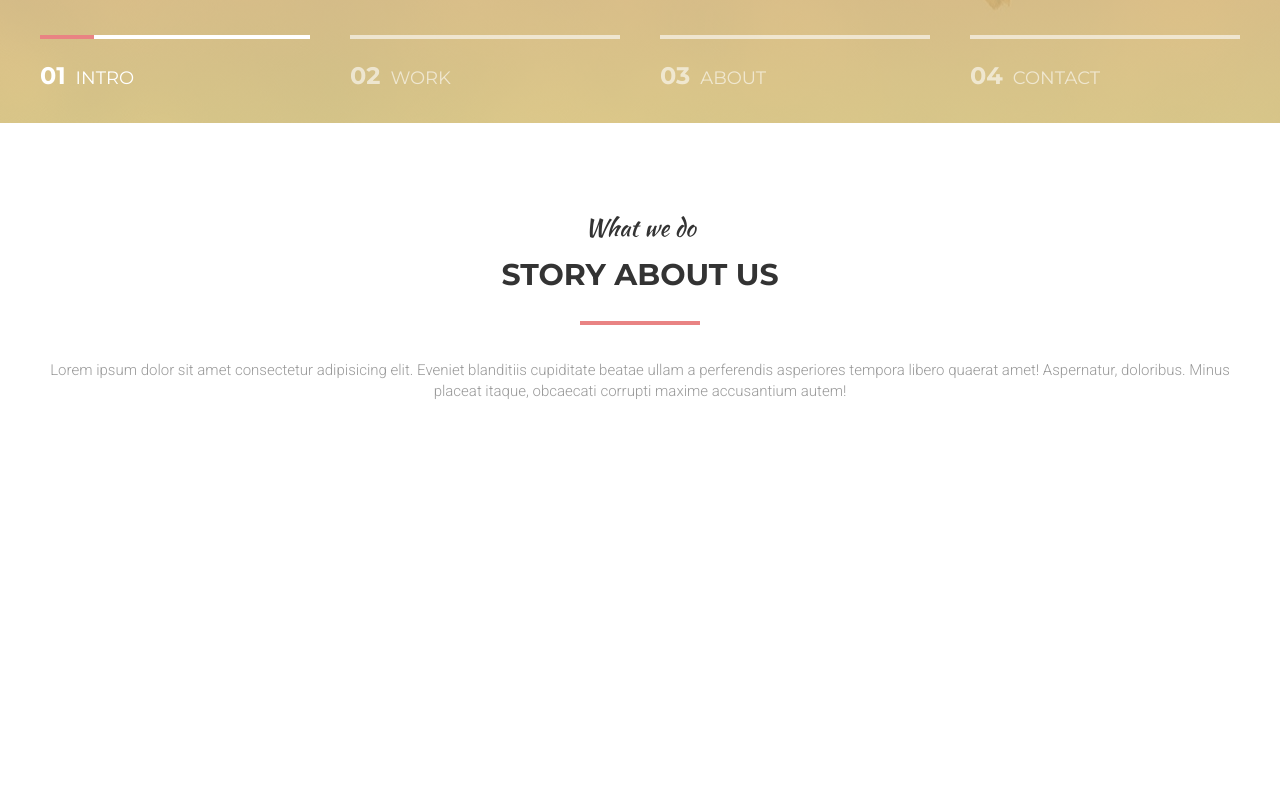
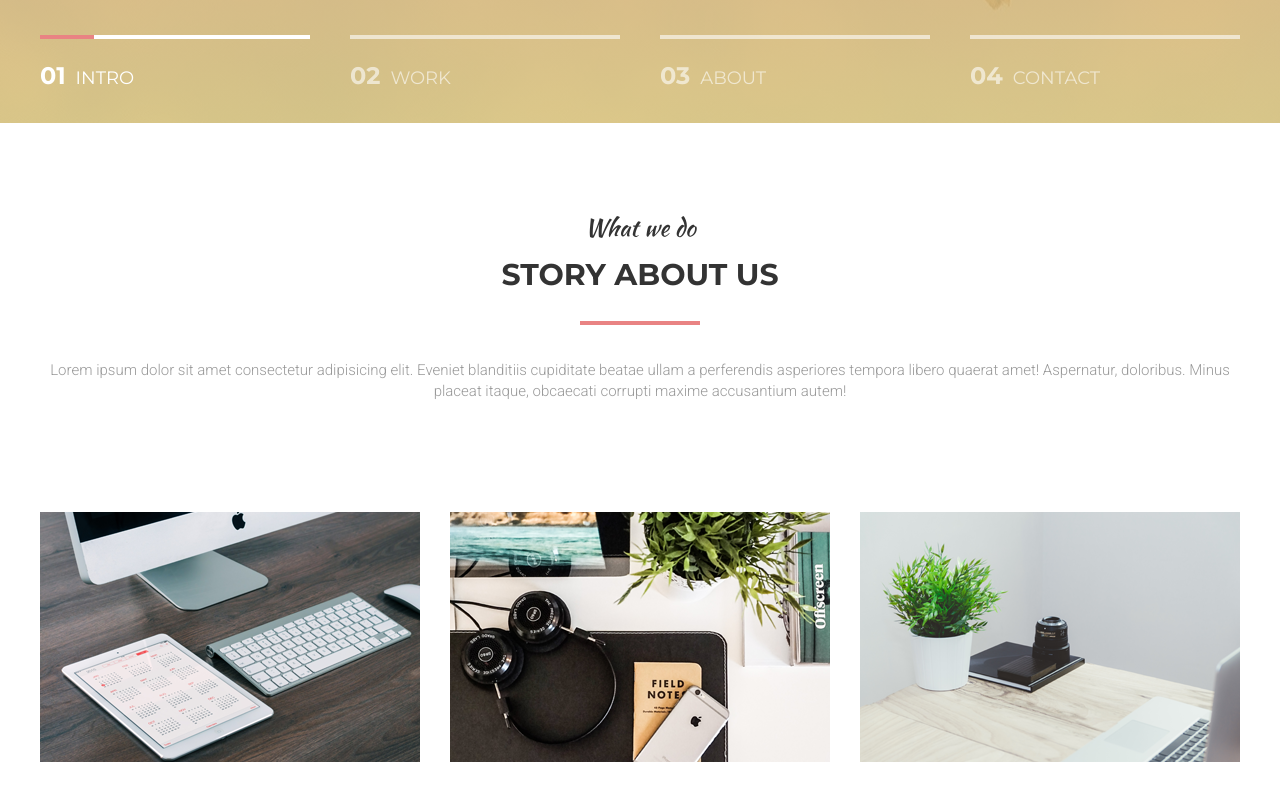
Before and after one commit to TranDangKhoi/mogo-project, a React (Create React App) app in the folder mogo-project/: page /#/ in a window 1280 px wide. Shown: the part 891-1691 px from the top of the page. Before the commit the page ends 1503 px from the top, so only its background shows below. Built offline with nearby package versions, Linux system fonts and the light colour scheme.

Commit message:
:+1:: Refactor code, finish about-us cards

```diff
--- /dev/null
+++ b/mogo-project/src/components/aboutus/AboutUs.js
@@ -0,0 +1,22 @@
+import React from "react";
+import "./AboutUsData";
+import { AboutUsData } from "./AboutUsData";
+import "./about-us.scss";
+const AboutUs = () => {
+  return (
+    <div className="about-list">
+      {AboutUsData.length > 0 &&
+        AboutUsData.map((item) => (
+          <div className="about-item" key={item.id}>
+            <img src={item.src} alt="" className="about-img" />
+            <div className="about-content">
+              <i className="fa-solid fa-users about-icon"></i>
+              <span className="about-title">{item.content}</span>
+            </div>
+          </div>
+        ))}
+    </div>
+  );
+};
+
+export default AboutUs;
--- /dev/null
+++ b/mogo-project/src/components/aboutus/AboutUsData.js
@@ -0,0 +1,20 @@
+import AboutUs1 from "../../assets/img-about1.png";
+import AboutUs2 from "../../assets/img-about2.png";
+import AboutUs3 from "../../assets/img-about3.png";
+export const AboutUsData = [
+  {
+    id: 1,
+    src: AboutUs1,
+    content: "Super Team",
+  },
+  {
+    id: 2,
+    src: AboutUs2,
+    content: "Super Team",
+  },
+  {
+    id: 3,
+    src: AboutUs3,
+    content: "Super Team",
+  },
+];
--- /dev/null
+++ b/mogo-project/src/components/aboutus/about-us.scss
@@ -0,0 +1,55 @@
+@import "../../helper/styles";
+.about {
+  // Sử dụng flex
+  //   &-list {
+  //     display: flex;
+  //     flex-wrap: wrap;
+  //     column-gap: 3rem;
+  //   }
+  //   &-item {
+  //     width: calc((100% / 3) - 3rem);
+  //   }
+  // Sử dụng grid
+  &-list {
+    display: grid;
+    grid-template-columns: repeat(3, 1fr);
+    column-gap: 3rem;
+    cursor: pointer;
+    margin-bottom: 5rem;
+  }
+  &-item {
+    position: relative;
+    box-shadow: 0px 2px 0px 0px transparent;
+    -webkit-box-shadow: 0px 2px 0px 0px transparent;
+    -moz-box-shadow: 0px 2px 0px 0px transparent;
+    transition: all 200ms ease-in-out;
+
+    &:hover {
+      box-shadow: 8px 10px 0px 2px $tertiary-color;
+      -webkit-box-shadow: 8px 10px 0px 2px $tertiary-color;
+      -moz-box-shadow: 8px 10px 0px 2px $tertiary-color;
+      .about-content {
+        opacity: 1;
+        visibility: visible;
+      }
+    }
+  }
+  &-content {
+    @include absoluteCenter(both);
+    @include size(100%);
+    background: linear-gradient(
+      to bottom,
+      rgba($primary-color, 0.8),
+      rgba($secondary-color, 0.8)
+    );
+    z-index: 2;
+    color: white;
+    display: flex;
+    align-items: center;
+    justify-content: center;
+    flex-direction: column;
+    opacity: 0;
+    visibility: hidden;
+    transition: all 200ms ease-in-out;
+  }
+}
--- a/mogo-project/src/components/paragraph/_paragraph.scss
+++ b/mogo-project/src/components/paragraph/_paragraph.scss
@@ -33,6 +33,5 @@
     line-height: 1.4;
     color: $text-color;
     font-weight: 300;
-    margin-bottom: 10rem;
   }
 }
--- a/mogo-project/src/helper/_mixins.scss
+++ b/mogo-project/src/helper/_mixins.scss
@@ -5,8 +5,7 @@
 
 @mixin absoluteCenter($direction: "horizontal") {
   position: absolute;
-  // @if $variable === "argument"
-  @if $direction == "horizontal-vertical" {
+  @if $direction == "both" {
     top: 50%;
     left: 50%;
     transform: translate(-50%, -50%);
--- a/mogo-project/src/pages/homepage/Homepage.js
+++ b/mogo-project/src/pages/homepage/Homepage.js
@@ -1,4 +1,5 @@
 import React from "react";
+import AboutUs from "../../components/aboutus/AboutUs";
 import Container from "../../components/container/Container";
 import Paragraph from "../../components/paragraph/Paragraph";
 
@@ -11,6 +12,7 @@ const Homepage = () => {
         libero quaerat amet! Aspernatur, doloribus. Minus placeat itaque,
         obcaecati corrupti maxime accusantium autem!
       </Paragraph>
+      <AboutUs></AboutUs>
     </Container>
   );
 };
```
